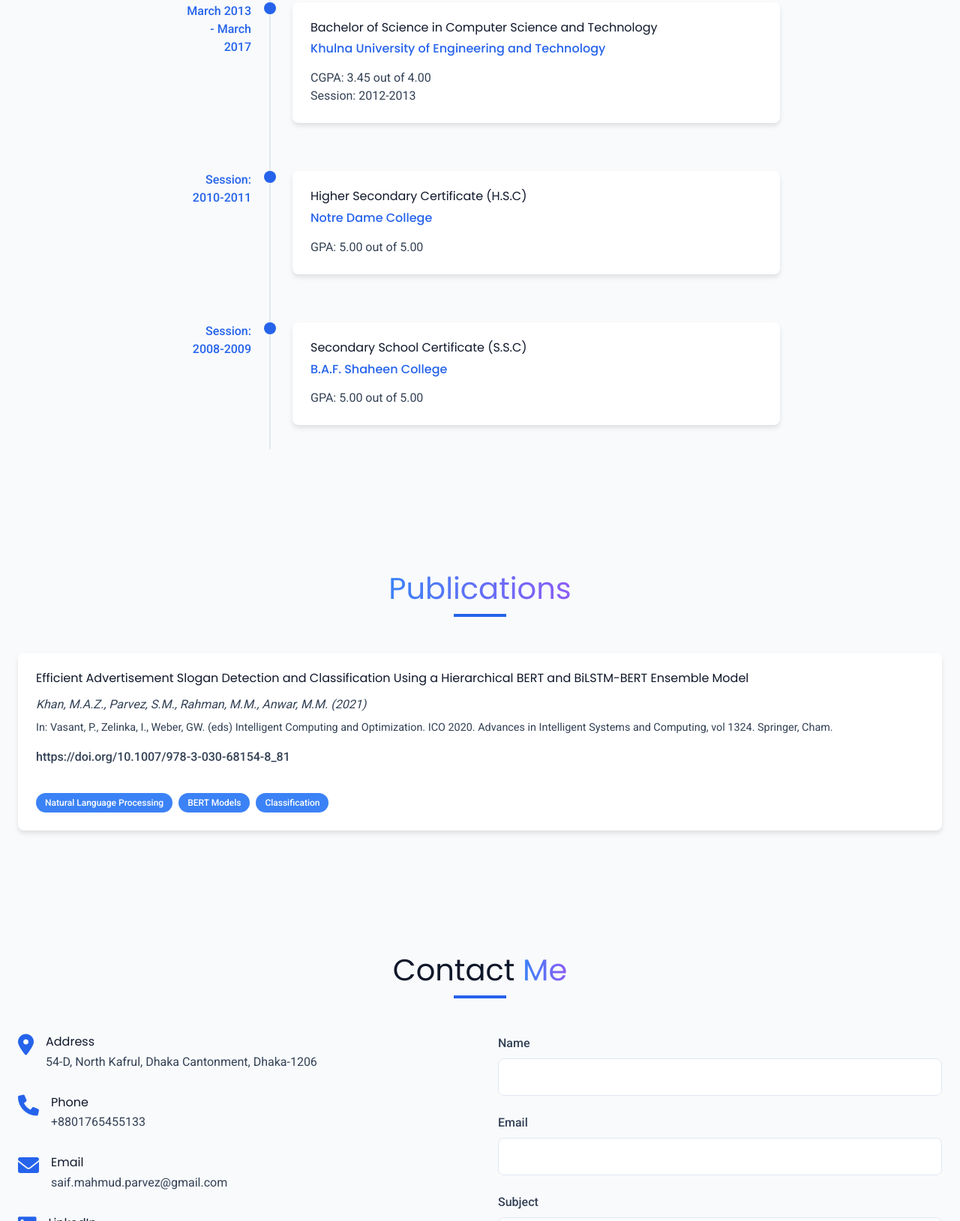
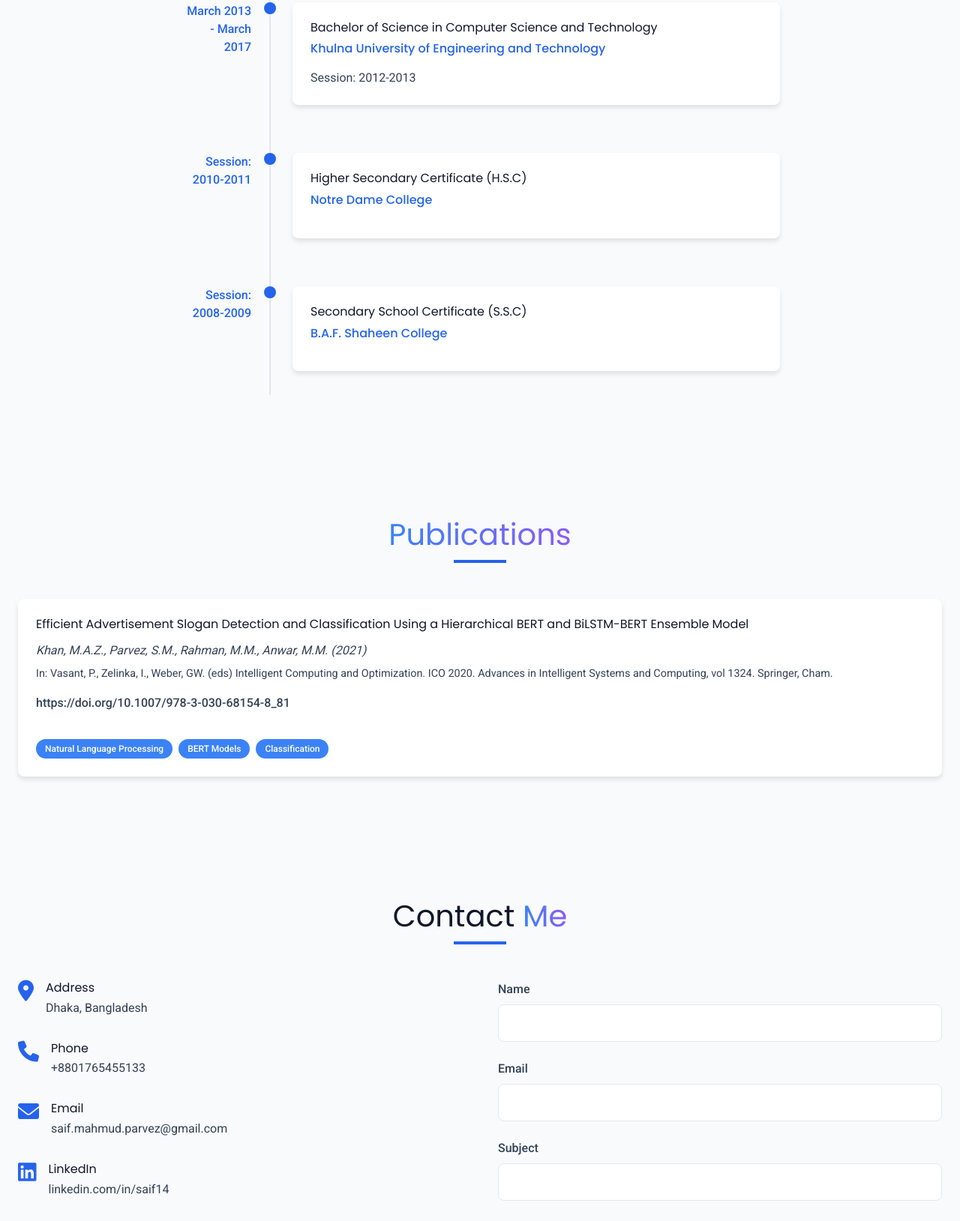
Before and after one commit to saif1448/saif-portfolio, a website: page index.html in a window 1280 px wide. Shown: the part 4388-6017 px from the top of the page at 75% size. Drawn offline with nearby package versions, Linux system fonts and the light colour scheme.

Commit message:
address changed and academic result hidden

```diff
--- a/index.html
+++ b/index.html
@@ -515,7 +515,7 @@
                     <div class="timeline-content">
                         <h3>Bachelor of Science in Computer Science and Technology</h3>
                         <h4>Khulna University of Engineering and Technology</h4>
-                        <p>CGPA: 3.45 out of 4.00</p>
+                        <!-- <p>CGPA: 3.45 out of 4.00</p> -->
                         <p>Session: 2012-2013</p>
                     </div>
                 </div>
@@ -526,7 +526,7 @@
                     <div class="timeline-content">
                         <h3>Higher Secondary Certificate (H.S.C)</h3>
                         <h4>Notre Dame College</h4>
-                        <p>GPA: 5.00 out of 5.00</p>
+                        <!-- <p>GPA: 5.00 out of 5.00</p> -->
                     </div>
                 </div>
 
@@ -536,7 +536,7 @@
                     <div class="timeline-content">
                         <h3>Secondary School Certificate (S.S.C)</h3>
                         <h4>B.A.F. Shaheen College</h4>
-                        <p>GPA: 5.00 out of 5.00</p>
+                        <!-- <p>GPA: 5.00 out of 5.00</p> -->
                     </div>
                 </div>
             </div>
@@ -588,7 +588,7 @@
                         <i class="fas fa-map-marker-alt"></i>
                         <div>
                             <h3>Address</h3>
-                            <p>54-D, North Kafrul, Dhaka Cantonment, Dhaka-1206</p>
+                            <p>Dhaka, Bangladesh</p>
                         </div>
                     </div>
 
```
